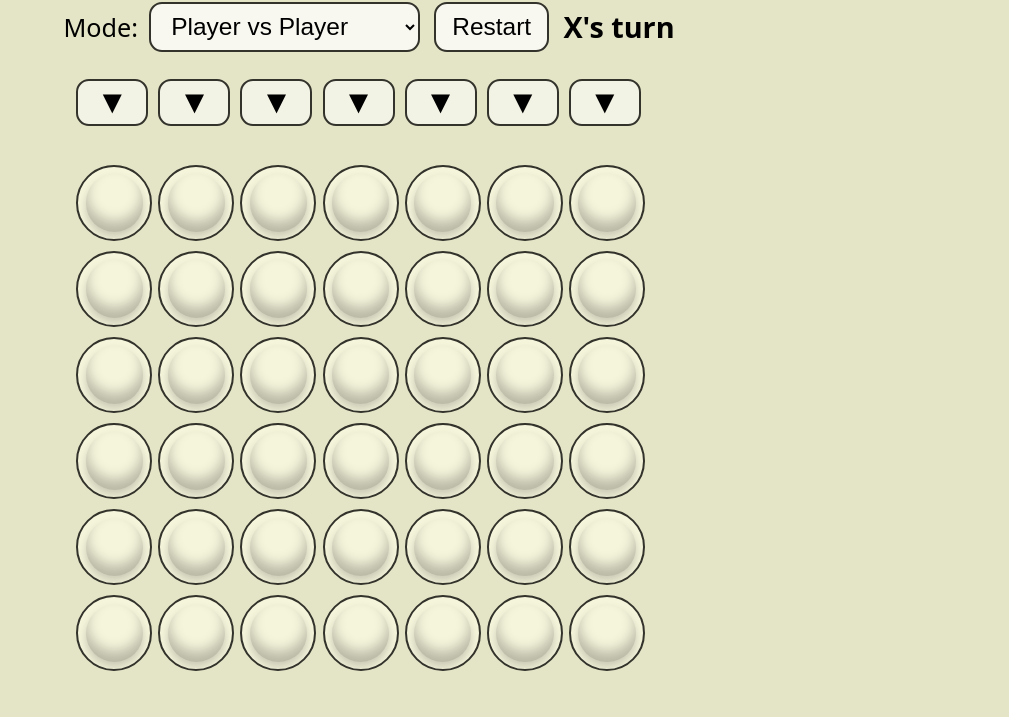
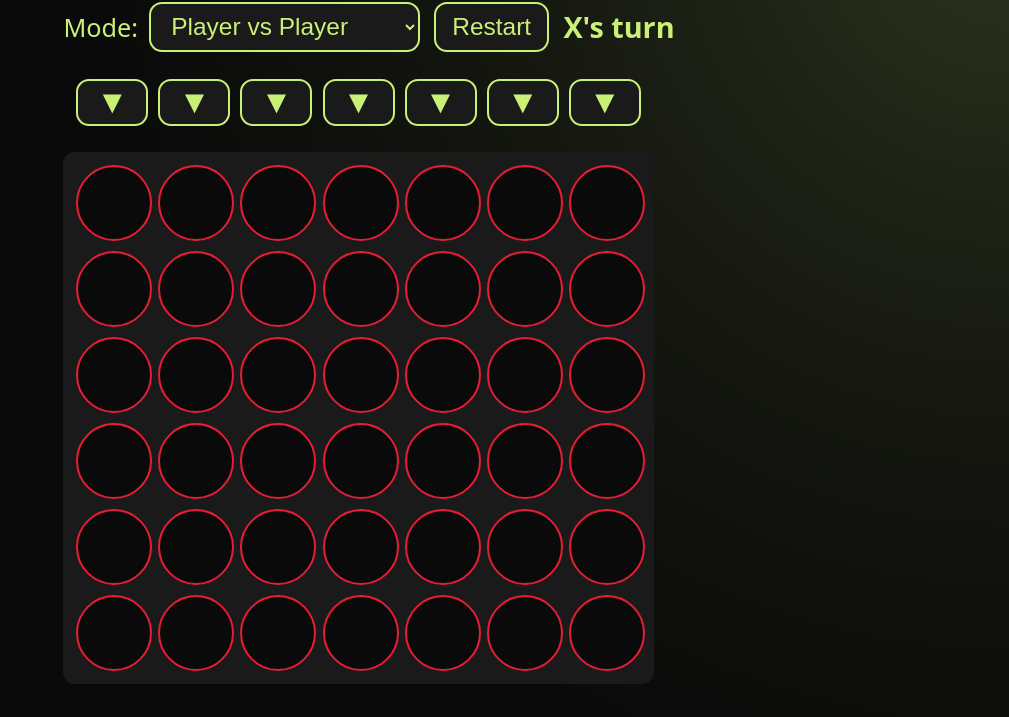
Before and after one commit to Orange-Pear-Studios/Connect-4-miniproject, a plain HTML site: page index.html in a window 1280 px wide. Shown: the part 83-800 px from the top of the page, without its empty margins (271-1280 px from the left). Drawn offline with Linux system fonts and the light colour scheme.

Commit message:
Update connect_4.css

```diff
--- a/connect_4.css
+++ b/connect_4.css
@@ -1,15 +1,15 @@
-/* connect_4.css — FULL (status stays next to Restart, not far-right) */
+:root{
+  --color-bg: #0a0a0a;
+  --color-text: #cbf078;
+  --color-primary: #ff9f1c;
+  --color-secondary: #cbf078;
+  --color-accent: #e71d36;
+  --color-surface: #1a1a1a;
 
-:root{
-  /* Make the board respond to BOTH width + height with NO minimum floor */
   --cell: min(10vw, 9vmin, 12vh);
-
-  /* Scale other things proportionally (also no floors) */
   --gap:  calc(var(--cell) * 0.14);
   --pad:  calc(var(--cell) * 0.18);
   --inset:calc(var(--cell) * 0.10);
-
-  /* Disc derived from cell */
   --disc: calc(var(--cell) - (2 * var(--inset)));
 }
 
@@ -19,10 +19,17 @@ body{
   display: grid;
   place-items: center;
   min-height: 100vh;
-  background-color: rgb(228, 228, 199);
+  background:
+    radial-gradient(
+      circle at top right,
+      rgba(203,240,120,0.18) 0%,
+      rgba(203,240,120,0.10) 20%,
+      rgba(203,240,120,0.05) 35%,
+      transparent 60%
+    ),
+    var(--color-bg);
+  color: var(--color-text);
 }
-
-
 .app{
   width: max-content;
   max-width: 95vw;
@@ -30,35 +37,23 @@ body{
   padding: calc(var(--cell) * 0.25);
 }
 
-/* Title */
 h1{
   margin: 0 0 calc(var(--cell) * 0.20) 0;
   font-size: calc(var(--cell) * 0.5);
   line-height: 1.05;
+  color: var(--color-primary);
 }
-
-/* ===== Controls (two-column layout) ===== */
 
 .controls{
   display: grid;
-  grid-template-columns: 1fr auto; /* left: labels, right: restart+status */
+  grid-template-columns: 1fr auto;
   align-items: center;
   column-gap: calc(var(--cell) * 0.20);
   row-gap: calc(var(--cell) * 0.18);
   margin-bottom: calc(var(--cell) * 0.20);
 }
 
-/* Labels act as horizontal groups */
-.controls > label{
-  display: flex;
-  align-items: center;
-  gap: calc(var(--cell) * 0.16);
-  min-width: 0;
-  white-space: nowrap;
-  font-size: calc(var(--cell) * 0.35);
-}
-
-/* Who starts wrapper label */
+.controls > label,
 #starterWrap{
   display: flex;
   align-items: center;
@@ -68,7 +63,6 @@ h1{
   font-size: calc(var(--cell) * 0.35);
 }
 
-/* Right side: Restart + Status (kept together) */
 .controls-right{
   display: flex;
   align-items: center;
@@ -76,25 +70,26 @@ h1{
   justify-content: flex-start;
 }
 
-/* Inputs/buttons */
 .controls select,
 .controls button{
   font-size: calc(var(--cell) * 0.34);
   padding: calc(var(--cell) * 0.12) calc(var(--cell) * 0.22);
   border-radius: calc(var(--cell) * 0.18);
-  border: 2px solid rgb(51, 51, 44);
-  background: rgba(255,255,255,0.75);
+  border: 2px solid var(--color-secondary);
+  background: var(--color-surface);
+  color: var(--color-text);
   cursor: pointer;
 }
 
 .controls select{ width: 100%; }
+
 .status{
   white-space: nowrap;
   font-weight: 700;
   font-size: calc(var(--cell) * 0.40);
+  color: var(--color-secondary);
 }
 
-/* Small screens: stack cleanly */
 @media (max-width: 320px){
   .controls{
     grid-template-columns: 1fr;
@@ -103,8 +98,6 @@ h1{
     justify-content: flex-start;
   }
 }
-
-/* ===== Drop buttons (locked to board width) ===== */
 
 .drop-row{
   display: grid;
@@ -121,8 +114,9 @@ h1{
   font-weight: 700;
   font-size: calc(var(--cell) * 0.45);
   border-radius: calc(var(--cell) * 0.18);
-  border: 2px solid rgb(51, 51, 44);
-  background: rgba(255,255,255,0.55);
+  border: 2px solid var(--color-secondary);
+  background: var(--color-surface);
+  color: var(--color-text);
   cursor: pointer;
 }
 
@@ -131,33 +125,31 @@ h1{
   cursor: not-allowed;
 }
 
-/* ===== Board ===== */
-
-
 .board-wrap{
-  display: inline-block;   /* shrink to board width */
-  position: relative;      /* ⭐ makes this the coordinate system */
+  display: inline-block;
+  position: relative;
   margin: 0 auto;
 }
+
 .board{
   display: grid;
   grid-template-columns: repeat(7, var(--cell));
   gap: var(--gap);
   padding: var(--pad);
   border-radius: 12px;
+  background: var(--color-surface);
 }
 
 .cell{
   width: var(--cell);
   height: var(--cell);
   border-radius: 50%;
-  border: 2px solid rgb(51, 51, 44);
-  background: beige;
+  border: 2px solid var(--color-accent);
+  background: var(--color-bg);
   position: relative;
   overflow: hidden;
 }
 
-/* Disc inside cells */
 .cell .disc{
   position: absolute;
   top: var(--inset);
@@ -165,32 +157,37 @@ h1{
   width: var(--disc);
   height: var(--disc);
   border-radius: 50%;
-  box-shadow:
-    inset 0 calc(-0.14 * var(--cell)) calc(0.17 * var(--cell)) rgba(0,0,0,0.25),
-    0 calc(0.07 * var(--cell)) calc(0.14 * var(--cell)) rgba(0,0,0,0.18);
+}
+.cell.x .disc{
+  background: var(--color-accent);
+
 }
 
-.cell.x .disc{ background: #ff0000; }
-.cell.o .disc{ background: #003cff; }
+.cell.o .disc{
+  background: var(--color-primary);
 
-/* Falling disc */
+}
+
+
+
+
 .fall-disc{
   position: absolute;
   left: 0;
   top: 0;
-
   width: var(--disc);
   height: var(--disc);
   border-radius: 50%;
-  box-shadow:
-    inset 0 calc(-0.14 * var(--cell)) calc(0.17 * var(--cell)) rgba(0,0,0,0.25),
-    0 calc(0.07 * var(--cell)) calc(0.14 * var(--cell)) rgba(0,0,0,0.18);
-
   pointer-events: none;
   opacity: 0;
   transform: translate(-50%, -50%);
 }
 
+.fall-disc.x{
+  background: var(--color-accent);
+}
 
-.fall-disc.x{ background: #ff0000; }
-.fall-disc.o{ background: #003cff; }
+.fall-disc.o{
+  background: var(--color-primary);
+
+}
```
